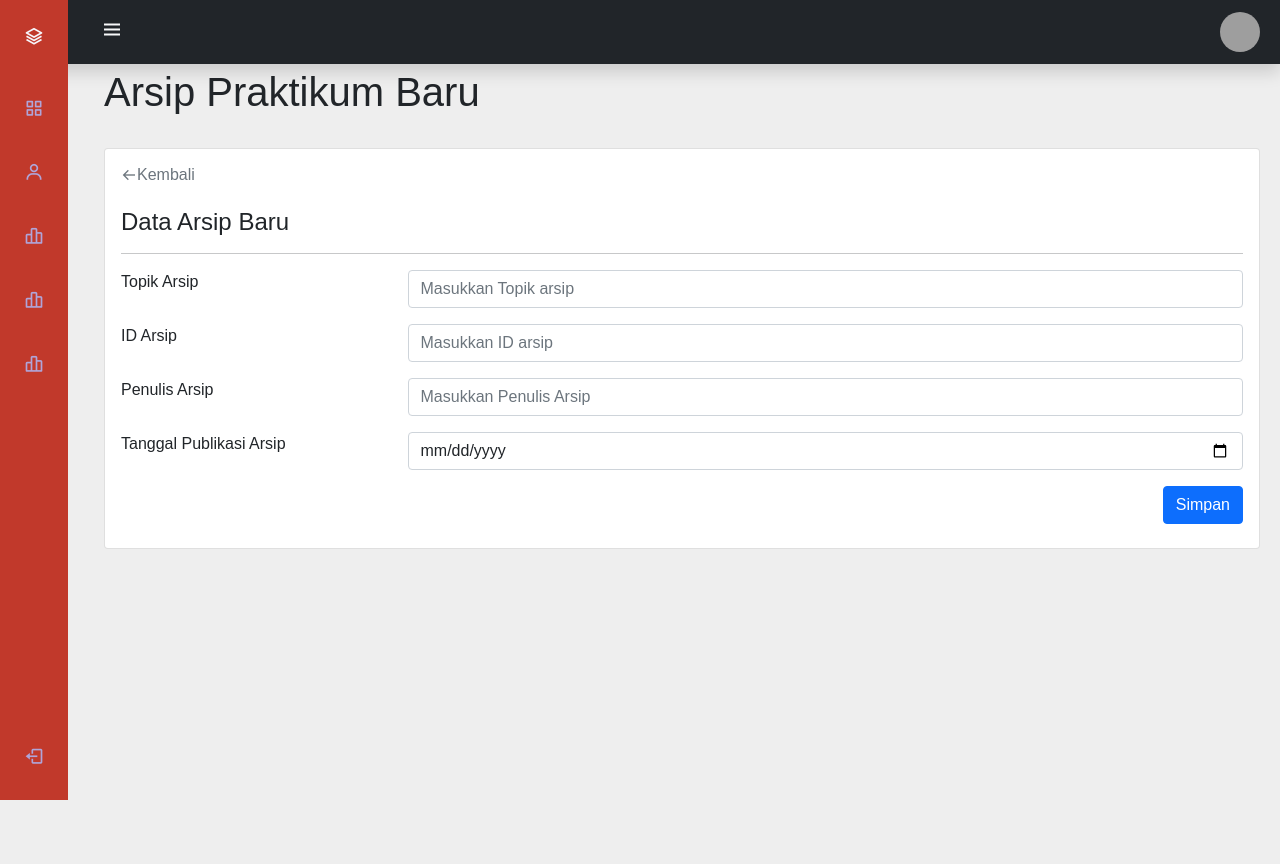
After one commit to HRFI-B/Sistem-Informasi-Laboratorium-Sistem-Manufaktur, a Flask app: page /add_arsip in a window 1280 px wide. The commit adds this page. Run offline with Flask 3, Linux system fonts and the light colour scheme; the visitor is signed in with stand-in values (Sample User, id 1); some libraries are stand-ins or nearby versions; grey boxes are pictures that could not be loaded.

Commit message:
CRUD Arsip

```diff
--- a/app.py
+++ b/app.py
@@ -506,9 +506,116 @@ def arsip():
         if session['role'] == 'Admin':
             query = "SELECT * FROM `arsip_ta` ORDER BY `id_arsip` ASC"
             params = None
-            rooms = read_data(query, params)
-            return render_template('arsip.html', rooms=rooms)
+            archives = read_data(query, params)
+            return render_template('arsip.html', archives=archives)
         # return error code 403 if user is not a admin
+        return abort(403)
+    return abort(401)
+
+@app.route('/add_arsip/', methods=['GET', 'POST'])
+@app.route('/add_arsip', methods=['GET', 'POST'])
+def add_arsip():
+    if 'user_id' in session:
+        if request.method == 'GET':
+            if session['role'] == 'Admin':
+                return render_template('addArsip.html')
+            # return abort(403)
+
+        elif request.method == 'POST':
+            if session['role'] == 'Admin':
+                query = "SELECT `id_arsip` FROM `arsip_ta`"
+                params = None
+                archives = read_data(query, params, "fetchall")
+                for archive in archives:
+                    if request.form['id_arsip'] in archive['id_arsip']:
+                        return render_template('addArsip.html', msg='Arsip sudah terdaftar')
+
+                topik_arsip = request.form['topik_arsip']
+                id_arsip = request.form['id_arsip']
+                tanggal_arsip = request.form['tanggal_arsip']
+                penulis_arsip = request.form['penulis_arsip']
+
+                query = "INSERT INTO `arsip_ta` (`topik_arsip`, `id_arsip`, `tanggal_arsip`, `penulis_arsip`, `status_peminjaman`) VALUES (%s, %s, %s, %s, %s)"
+                params = (topik_arsip, id_arsip, tanggal_arsip, penulis_arsip, "Available")
+                write_data(query, params)
+
+                return redirect(url_for('arsip'))
+            return abort(403)
+        return abort(405)
+    return abort(401)
+
+@app.route('/edit_arsip/<id_arsip>', methods=['GET', 'POST'])
+def edit_arsip(id_arsip):
+    if 'user_id' in session:
+        if request.method == 'GET':
+            if session['role'] == 'Admin':
+                query = "SELECT * FROM `arsip_ta` WHERE `id_arsip` = %s"
+                params = (id_arsip,)
+                archive = read_data(query, params, "fetchone")
+                return render_template('editarsip.html', archive=archive, msg=""),201
+                # return abort(406)
+            return abort(403)
+
+        elif request.method == 'POST':
+            if session['role'] == 'Admin':
+                editted_archive_id = id_arsip
+                topik_arsip = request.form['topik_arsip']
+                archive_id= request.form.get('id_arsip')
+                penulis_arsip = request.form['penulis_arsip']
+                tanggal_arsip = request.form['tanggal_arsip']
+                query = "SELECT * FROM `arsip_ta` WHERE `id_arsip` = %s"
+                params = (id_arsip,)
+                editted_archive = read_data(query, params, "fetchall")
+                for archive in editted_archive:
+                    if archive['topik_arsip'] != topik_arsip:
+                        query = "UPDATE `arsip_ta` SET `topik_arsip` = %s WHERE `id_arsip` = %s"
+                        params = (topik_arsip, editted_archive_id)
+                        write_data(query, params)
+
+                    if archive['id_arsip'] != archive_id:
+                        query = "SELECT `id_arsip` FROM `arsip_ta` WHERE `id_arsip` = %s"
+                        params = (archive_id,)
+                        existing_archive = read_data(query, params, "fetchone")
+
+                        if not existing_archive == []:
+                            query = "UPDATE `arsip_ta` SET `id_arsip` = %s WHERE `id_arsip` = %s"
+                            params = (archive_id, editted_archive_id)
+                            write_data(query, params)
+
+                        elif not archive_id in existing_archive:
+                            query = "UPDATE `arsip_ta` SET `id_arsip` = %s WHERE `id_arsip` = %s"
+                            params = (archive_id, editted_archive_id)
+                            write_data(query, params)
+
+                    if archive['penulis_arsip'] != penulis_arsip:
+                        query = "UPDATE `arsip_ta` SET `penulis_arsip` = %s WHERE `id_arsip` = %s"
+                        params = (penulis_arsip, editted_archive_id)
+                        write_data(query, params)
+
+                    if archive['tanggal_arsip'] != tanggal_arsip:
+                        query = "UPDATE `arsip_ta` SET `tanggal_arsip` = %s WHERE `id_arsip` = %s"
+                        params = (tanggal_arsip, editted_archive_id)
+                        write_data(query, params)
+
+                return redirect(url_for('arsip'))
+            return abort(403)
+        return abort(405)
+    return abort(401)
+
+@app.route('/delete_arsip/<id_arsip>', methods=['GET'])
+def delete_arsip(id_arsip):
+    if 'user_id' in session:
+        if session['role'] == 'Admin':
+            query = "SELECT * FROM `arsip_ta` WHERE `id_arsip` = %s"
+            params = (id_arsip,)
+            to_be_deleted_archive = read_data(query, params, "fetchone")
+
+            if to_be_deleted_archive:
+                query = "DELETE FROM `arsip_ta` WHERE `id_arsip` = %s"
+                write_data(query, params)
+
+                return redirect(url_for('arsip'))
+            return abort(406)
         return abort(403)
     return abort(401)
 
--- /dev/null
+++ b/templates/addArsip.html
@@ -0,0 +1,83 @@
+<!DOCTYPE html>
+{% extends 'base.html' %}
+<html lang="en">
+<head>
+    {% block head %}
+    <meta charset="UTF-8">
+    <meta http-equiv="X-UA-Compatible" content="IE=edge">
+    <meta name="viewport" content="width=device-width, initial-scale=1.0">
+    <title>{% block title %}Tambah Arsip Praktikum{% endblock %}</title>
+    {% endblock %}
+</head>
+<body>
+    {% block body %}
+    <section>
+        <h1>Arsip Praktikum Baru</h1>
+      <br>
+          <div class="row">
+            <div class="col-lg-12">
+                <form action="/add_arsip" method="POST">
+                    <div class="card mb-4">
+                        <div class="card-body">
+                            <div class="d-flex justify-content-between align-items-center mb-3">
+                                <a href="/arsip" class="d-flex flex-row align-items-center back link-secondary">
+                                    <i class="bx bx-arrow-back mr-2 mb-2"></i>
+                                    <h6>Kembali</h6>
+                                </a>
+                            </div>
+
+                            <div><h4>Data Arsip Baru</h4><hr></div>
+                            <div class="row mb-3">
+                                <div class="col-sm-3">
+                                    <label for="Topik">Topik Arsip</label>
+                                </div>
+                                <div class="col-sm-9">
+                                    <input type="text" class="form-control" placeholder="Masukkan Topik arsip" id="topik_arsip" name="topik_arsip" required>
+                                </div>
+                            </div>
+
+                            <div class="row mb-3">
+                                <div class="col-sm-3">
+                                    <label for="id_arsip">ID Arsip</label>
+                                </div>
+                                <div class="col-sm-9">
+                                    <input type="text" class="form-control" placeholder="Masukkan ID arsip" id="id_arsip" name="id_arsip" required>
+                                    <small class="form-text text-danger">{{ msg }}</small>
+                                </div>
+                            </div>
+
+                            <div class="row mb-3">
+                                <div class="col-sm-3">
+                                    <label for="penulis_arsip">Penulis Arsip</label>
+                                </div>
+                                <div class="col-sm-9">
+                                    <input type="text" class="form-control" placeholder="Masukkan Penulis Arsip" id="penulis_arsip" name="penulis_arsip" required>
+                                </div>
+                            </div>
+
+                            <div class="row mb-3">
+                                <div class="col-sm-3">
+                                    <label for="tanggal">Tanggal Publikasi Arsip</label>
+                                </div>
+                                <div class="col-sm-9">
+                                    <input type="date" class="form-control" id="tanggal" name="tanggal_arsip" required>
+                                </div>
+                            </div>
+
+                            <div class="d-flex justify-content-end mb-2 mt-3">
+                                <button class="btn btn-primary profile-button" type="submit">Simpan</button>
+                            </div>
+                        </div>
+                    </div>
+                </form>
+            </div>
+
+          </div>
+      </section>
+    <script src="https://cdn.jsdelivr.net/npm/bootstrap@5.2.3/dist/js/bootstrap.bundle.min.js"
+        integrity="sha384-kenU1KFdBIe4zVF0s0G1M5b4hcpxyD9F7jL+jjXkk+Q2h455rYXK/7HAuoJl+0I4"
+        crossorigin="anonymous">
+    </script>
+    {% endblock %}
+</body>
+</html>
```
Also changed, not shown: templates/arsip.html (+24 -11 lines), templates/editArsip.html (added, +73 -0 lines).
